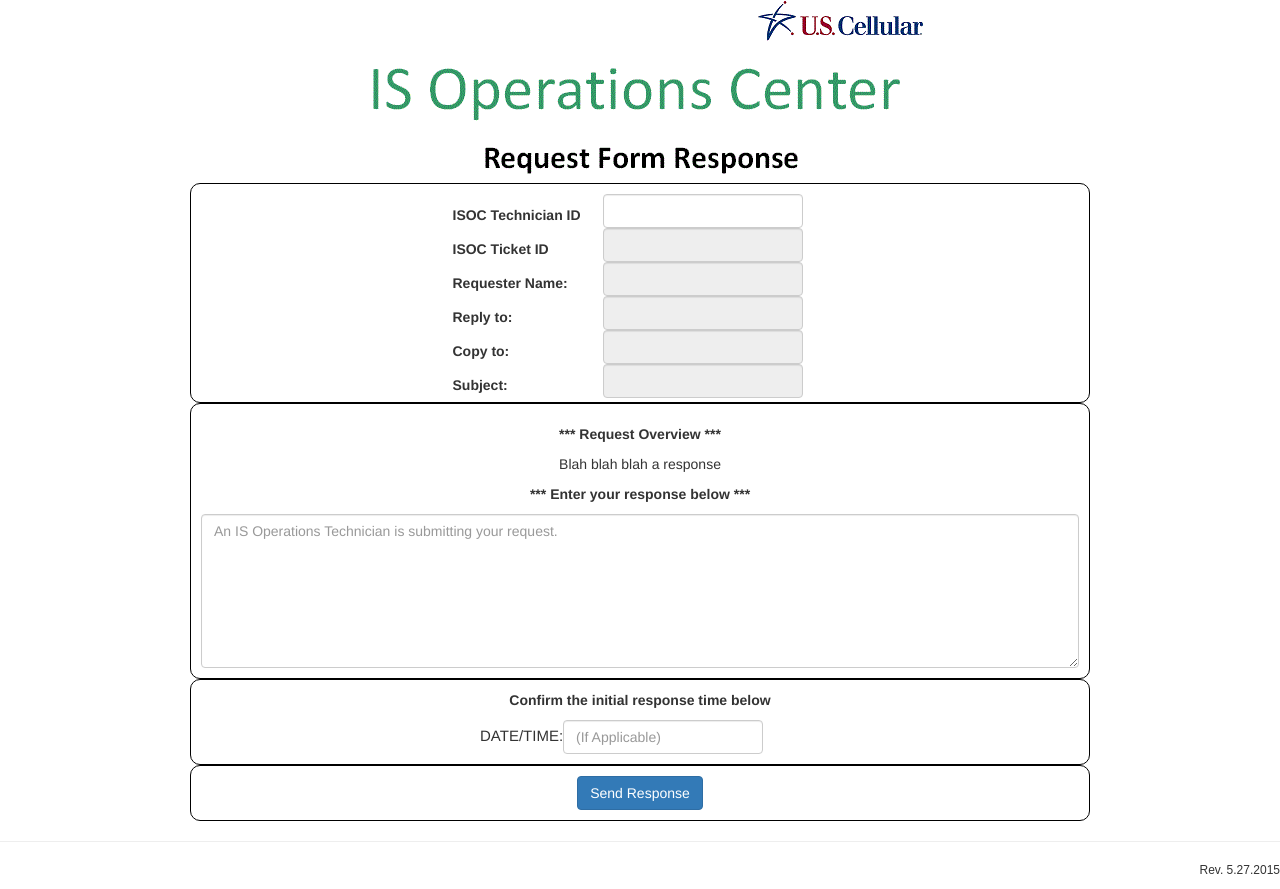
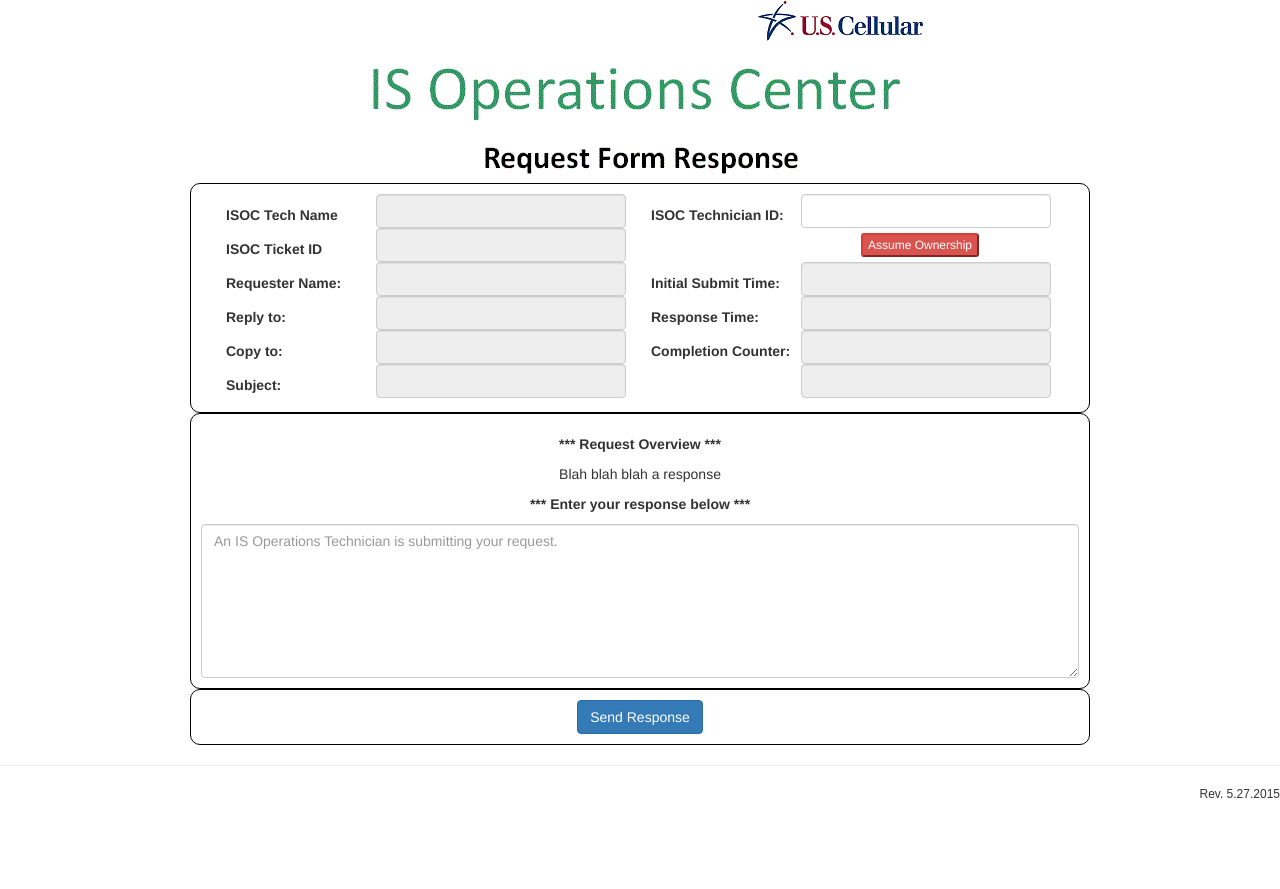
Before and after one commit to kn1mwhi1/ISOCPROD, a PHP site: page /isoc_support_form/requestformresponse.php in a window 1280 px wide. After the commit the page ends 798 px from the top, so only its background shows below. Run offline with PHP 8.4, Linux system fonts and the light colour scheme; the visitor is signed in with stand-in values (Sample User, id 1).

Commit message:
working on the request support form and updating login form

```diff
--- a/isoc_support_form/css/SupportRequestForm.css
+++ b/isoc_support_form/css/SupportRequestForm.css
@@ -10,16 +10,76 @@
 	padding: 10px;
 	border-radius: 10px;
 	width: 900px;
-	height: 220px;
+	height: 230px;
 	text-align: center;
 	margin-left: auto;
 	margin-right: auto;
 }
-
+.block{
+	 display: block;
+}
 .center {
 	margin-left: auto;
 	margin-right: auto;
 	text-align: center;
+		width: auto;
+		height: auto;
+}
+
+.autoWidthHeight{
+	width: auto;
+	height: auto;
+
+}
+
+.customWidthHeight{
+	width: 800px;
+	height: 220px;
+
+
+}
+
+.colorWhite{
+	color: white;
+}
+
+.leftTen{
+	margin-left: 25px;
+}
+
+.customMarginButton {
+	margin-left: 60px;
+}
+
+
+
+.input {
+	width: 375px;
+	height: 100px;
+	margin-left: auto;
+	margin-right: auto;
+}
+
+
+.inputLeft {
+	width: 375px;
+	height: 100px;
+	float: left;
+	/*
+	margin-left: auto;
+	margin-right: auto;
+	*/
+}
+
+
+.inputRight {
+	width: 375px;
+	height: 100px;
+	float: right;
+	/*
+	margin-left: auto;
+	margin-right: auto;
+	*/
 }
 
 
@@ -69,7 +129,14 @@
 }
 
 .input_box {
-	width: 200px;
+	width: 250px;
+}
+
+.customBlock{
+
+  width: 200px;
+  height: 5px;
+
 }
 
 
@@ -176,14 +243,6 @@
 }
 
 
-
-
-.input {
-	width: 375px;
-	height: 100px;
-	margin-left: auto;
-	margin-right: auto;
-}
 
 
 .left {
--- a/isoc_support_form/lib/Class_LogicIsocSupportForm.php
+++ b/isoc_support_form/lib/Class_LogicIsocSupportForm.php
@@ -2,6 +2,7 @@
 require_once 'Class_ISOCSupportFormDB_Out.php';
 require_once 'Class_ISOCSupportFormDB_In.php';
 require_once 'Class_ISOC_EMAIL.php';
+require_once 'lib/Class_ErrorPopup.php';
 
 class LogicIsocSupportForm
 {
@@ -11,6 +12,7 @@
 	public $errorContainer;
 	public $cleanData;
 	public $responseData;
+	public $popup;
 
 	// Values from Support Form
 
@@ -60,6 +62,7 @@
 		 $this->responseData = array();
 		 $this->requestTicketNumber = "";
 		 $this->requestContactID = "";
+		 $this->popup = new ErrorPopup();
 
 		 // Text box variables
 		 $this->namebox = "";
--- a/isoc_support_form/lib/Class_LoginLogic.php
+++ b/isoc_support_form/lib/Class_LoginLogic.php
@@ -504,9 +504,18 @@
 		if (isset($_GET['forget']) && !isset($_SESSION['ISOC_TECH_EMPLOYEE_ID']))
 		{
 			print_r($_GET);
+		}
 
+		if (isset($_GET['logout']) && isset($_SESSION['ISOC_TECH_EMPLOYEE_ID']))
+		{
+			$this->logout();
+		}
 
+			if (isset($_GET['logout']) && !isset($_SESSION['ISOC_TECH_EMPLOYEE_ID']))
+		{
+			$this->messagePopup->addTomessagePopUp( 'OK', 'Not logged in!', 'You must be logged in order to be logged out.' , 'info' );
 		}
+
 	}
 
 	public function checkPOSTRegisterInfo()
@@ -617,5 +626,17 @@
 	{
         $this->messagePopup->notifyMessage();
 	}
+	private function logout()
+	{
+		  // must be on all pages
+		 if(!isset($_SESSION))
+		 {
+			session_start();
+		 }
+
+		session_destroy();
+		$this->messagePopup->addTomessagePopUp( 'OK', 'Logged Out', 'You are logged Out!' , 'info' );
+	}
+
 }
 ?>
--- a/isoc_support_form/requestformresponse.php
+++ b/isoc_support_form/requestformresponse.php
@@ -6,17 +6,17 @@
 <!DOCTYPE html PUBLIC "-//W3C//DTD XHTML 1.0 Transitional//EN"
 "http://www.w3.org/TR/xhtml1/DTD/xhtml1-transitional.dtd">
 
-<html xmlns="http://www.w3.org/1999/xhtml">
 
 <head>
-
+<meta http-equiv="X-UA-Compatible" content="IE=edge" />
 <?php
 require('lib/Class_LogicIsocSupportForm.php');
 require('lib/Class_LoginLogic.php');
 
 $Login = new LoginLogic();
+$TierTwo = new LogicIsocSupportForm();
 $Login->checkSession();
-$TierTwo = new LogicIsocSupportForm();
+
 
 // get the request URI  anything with ?$DATA
 $requestTicketNumber = parse_url($_SERVER['REQUEST_URI'], PHP_URL_QUERY);
@@ -54,9 +54,9 @@
 
 
 
-<center>
+
 <!-- <h1>Data Center Operations Support Request</h1> -->
-<img src="img/IS_Operations_Support_Request_Form_Response_New.gif" />
+<img class="center block" src="img/IS_Operations_Support_Request_Form_Response_New.gif" />
 
 
 
@@ -66,37 +66,53 @@
 
 
 <!-- Input boxes for ISOC Technician, Name, Contact Number and Email.-->
-<form name = "contact_form">
+<form name="response_form" method="post" action="">
 
 
 <div class="Contact_Box">
-
-	<div class="input">
-
+   <div class="center customWidthHeight leftTen">
+	<div class="inputLeft">
 	   <div class="left">
-		  <b>ISOC Technician ID</b>
+		  <b>ISOC Tech Name</b>
 		  <b>ISOC Ticket ID</b>
 		  <b>Requester Name:</b>
 		  <b>Reply to:</b>
 		  <b>Copy to:</b>
 		  <b>Subject:</b>
 	   </div>
-
 	   <div class="right">
-		  <input class="input_box form-control" type='text' name='ISOCTechnician' id='ISOCTechnician' value='<?php echo $TierTwo->getTicketInfo('ISOCTechnician');?>' onblur='' >
+		  <input class="input_box form-control" type='text' name='ISOCTechName' id='ISOCTechName' value='<?php echo $TierTwo->getTicketInfo('ISOCTechName');?>' onblur='' readonly>
 		  <input class="input_box form-control" type='text' name='ISOCTicketID' id='ISOCTicketID' value='<?php echo $TierTwo->getTicketInfo('ISOCTicketID');?>' onblur='' readonly>
 		  <input class="input_box form-control" type='text' name='RequesterName'id='RequesterName' value='<?php echo $TierTwo->getTicketInfo('RequesterName');?>' onblur='' readonly>
 		  <input class="input_box form-control" type='text' name='ReplyTo'  id='ReplyTo' value='<?php echo $TierTwo->getTicketInfo('ReplyTo');?>' onblur='' readonly>
 		  <input class="input_box form-control" type='text' name='CopyTo'  id='CopyTo' value='<?php echo $TierTwo->getTicketInfo('CopyTo');?>' onblur='' readonly>
 		  <input class="input_box form-control" type='text' name='textboxSubject' id='textboxSubject' value='<?php echo $TierTwo->getTicketInfo('textboxSubject');?>' onblur='' readonly>
 	   </div>
-
-
+	  </div>
+	 <div class="inputRight">
+	   <div class="left">
+		  <b>ISOC Technician ID:</b>
+		  <b class="colorWhite">Button</b>
+		  <b>Initial Submit Time:</b>
+		  <b>Response Time:</b>
+		  <b>Completion Counter:</b>
+		  <b class="colorWhite">Subject:</b>
+	   </div>
+	   <div class="right">
+		  <input class="input_box form-control" type='text' name='ISOCTechnician' id='ISOCTechnician' value='<?php echo $TierTwo->getTicketInfo('ISOCTechnician');?>' onblur='' >
+		  <div class="customBlock"></div><input class="btn-xs btn-danger customMarginButton" type='submit' name='submit' id='submit' value="Assume Ownership"><div class="customBlock"></div>
+		  <input class="input_box form-control" type='text' name='RequesterName'id='RequesterName' value='<?php echo $TierTwo->getTicketInfo('RequesterName');?>' onblur='' readonly>
+		  <input class="input_box form-control" type='text' name='ReplyTo'  id='ReplyTo' value='<?php echo $TierTwo->getTicketInfo('ReplyTo');?>' onblur='' readonly>
+		  <input class="input_box form-control" type='text' name='CopyTo'  id='CopyTo' value='<?php echo $TierTwo->getTicketInfo('CopyTo');?>' onblur='' readonly>
+		  <input class="input_box form-control" type='text' name='textboxSubject' id='textboxSubject' value='<?php echo $TierTwo->getTicketInfo('textboxSubject');?>' onblur='' readonly>
+	   </div>
 	 </div>
+   </div>
+   </div>
 
  <!-- Selections for preferred contact method -->
 
- 	<div class="spacer10">
+ 	<div class="">
 			<!-- This div is used to add a space, much like a break -->
 	</div>
 
@@ -133,56 +149,24 @@
 	</div>
 </div>
 
-<!-- SELECTIONS FOR WHEN REQUEST NEEDS TO BE COMPLETED -->
+<!-- FORM SUBMISSION -->
 <div class='box'>
-<strong>Confirm the initial response time below </strong>
-	<div class="spacer10"></div>
-
-
-<!-- Date and time of initial response: <input type='text' name='datereq' value='(If Applicable)'/> * Please indicate whether 'calendar date' or 'plan date' in 'Request Details' section. -->
-<div id="start_end_date">
-		<div class="left_date">
-		DATE/TIME:
-		<div></div>
-		</div>
-
-		<div class="right_date">
-		<input class="input_box form-control" id="datepick_1" placeholder="(If Applicable)" onclick="createDatePicker(datepick_1)" />
-			<div></div>
-		</div>
+<input class="btn btn-primary" type="submit" name="submit" id='submit' value="Send Response">
 </div>
-
-
-<!-- DATEPICKER -->
-<script type="text/javascript">
-	new datepickr('datepick_1');
-</script>
-</div>
-
 
 </form>
 
 
-<!-- FORM SUBMISSION -->
-<div class='box'>
-<button class="btn btn-primary" type="button" id='createrequest' onclick="submitRequest()">Send Response</button>
 
 
-</div>
-</center>
 </body>
-
-
 <footer>
-
-
-
 <hr>
-
 <!-- UPDATE TO REFLECT CURRENT REVISION OF PAGE -->
-
-
 <p id="Revision" >Rev. 5.27.2015</p></p>
 </footer>
+<?php
+$TierTwo->popup->notifyMessage();
 
+?>
 </html>
--- a/isoc_support_form/supportrequestform.php
+++ b/isoc_support_form/supportrequestform.php
@@ -3,7 +3,7 @@
 <html xmlns="http://www.w3.org/1999/xhtml">
 
 <head>
-	<meta http-equiv="X-UA-Compatible" content="IE=edge,chrome=1"/>
+	<meta http-equiv="X-UA-Compatible" content="IE=edge"/>
 	<title>I.S. Operations Support Request Form</title>
 <div id='background'>
 <?php
```
Also changed, not shown: isoc_support_form/login.php (+11 -9 lines), isoc_support_form/css/customCss.css (line endings or trailing spaces).
